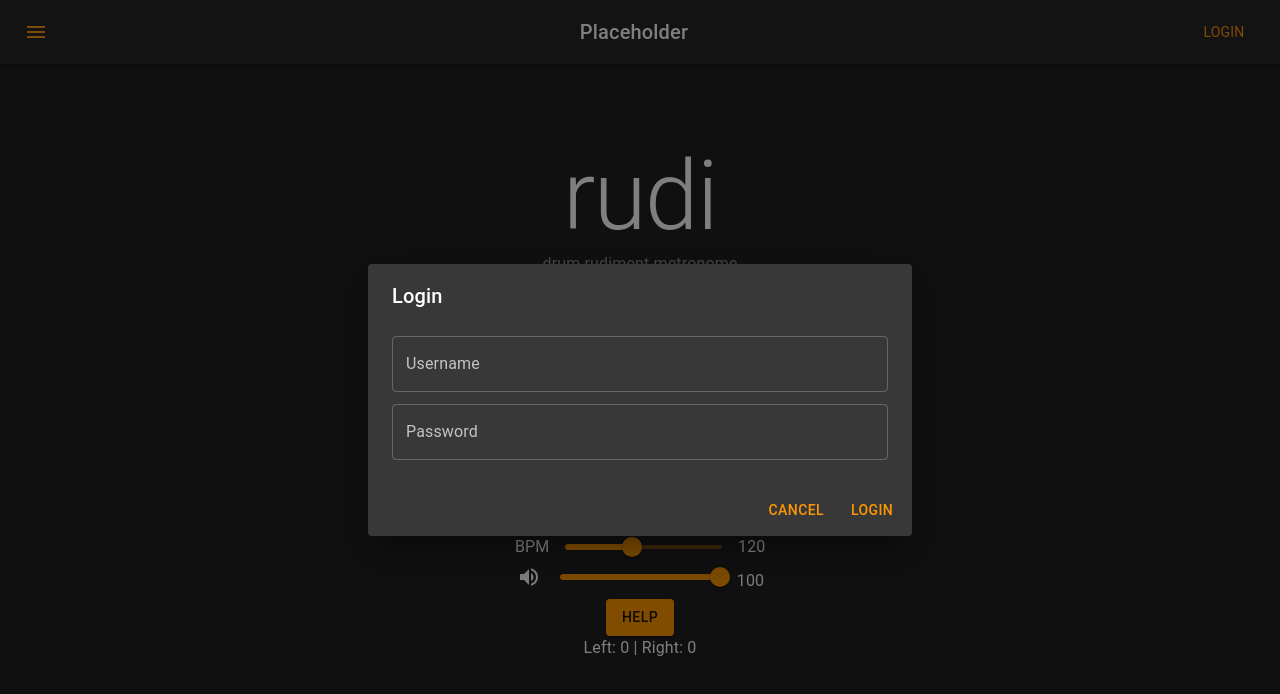
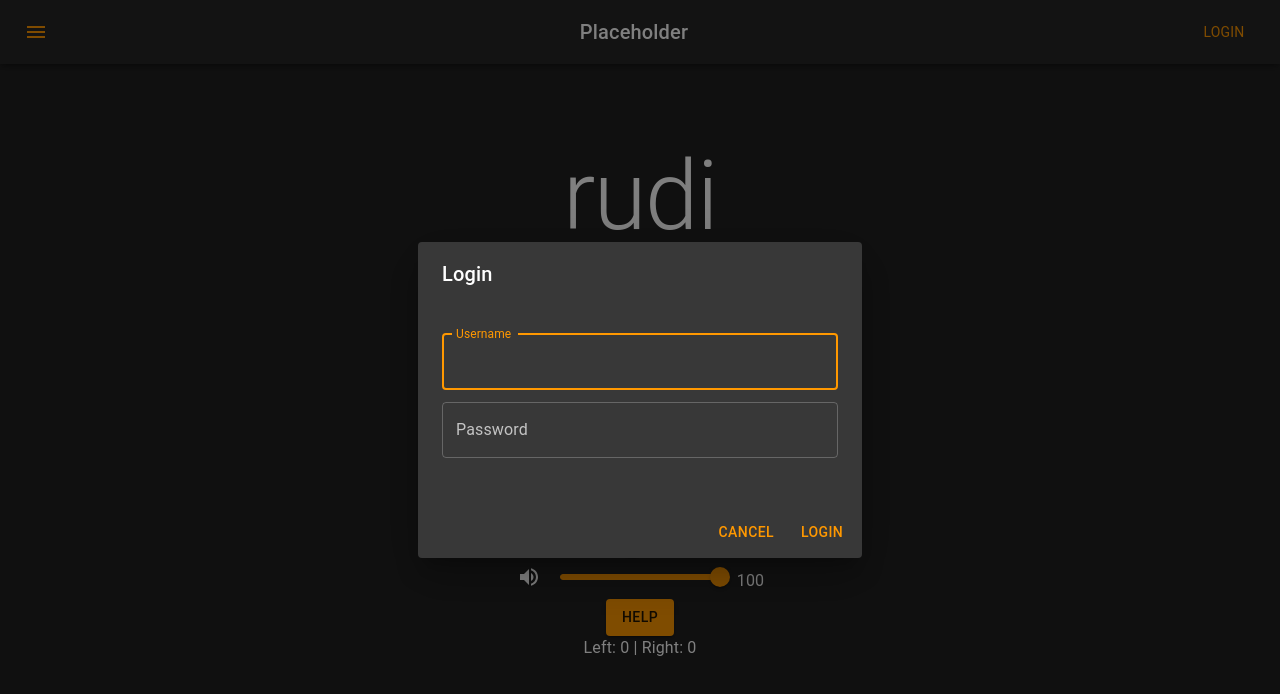
Before and after one commit to tylersernett/rudi-drum, a React (Vite) app: page / in a window 1280 px wide. Both pictures are taken after a click on the button "LOGIN". Shown: the top 694 px of the page. Built offline with nearby package versions, Linux system fonts and the light colour scheme; no server answers.

Commit message:
Add error notification

```diff
--- a/src/components/LoginModal.tsx
+++ b/src/components/LoginModal.tsx
@@ -1,5 +1,5 @@
 import React, { useState } from 'react';
-import { Button, Dialog, DialogActions, DialogContent, DialogTitle, TextField, } from '@mui/material';
+import { Button, Dialog, DialogActions, DialogContent, DialogTitle, FormControl, FormHelperText, TextField, } from '@mui/material';
 import loginService from '../services/login';
 import { useUserContext } from '../context/UserContext';
 interface LoginModalProps {
@@ -11,10 +11,12 @@ const LoginModal: React.FC<LoginModalProps> = ({ open, onClose }) => {
   const { setUserInfo } = useUserContext();
   const [username, setUsername] = useState('');
   const [password, setPassword] = useState('');
+  const [error, setError] = useState('');
 
   const handleClose = () => {
     setUsername('');
     setPassword('');
+    setError('')
     onClose();
   };
 
@@ -28,13 +30,19 @@ const LoginModal: React.FC<LoginModalProps> = ({ open, onClose }) => {
       setUserInfo(user.username, user.token)
       handleClose();
     } catch (error) {
+      setError('Login failed. Please check your credentials.');
       console.log(error)
     }
   }
+  const handleSubmit = (e: React.FormEvent) => {
+    e.preventDefault();
+    handleLogin();
+  };
 
   return (
-    <Dialog open={open} onClose={handleClose}>
+    <Dialog open={open} onClose={handleClose} maxWidth='xs' disableRestoreFocus>
       <DialogTitle>Login</DialogTitle>
+      <form onSubmit={handleSubmit}>
         <DialogContent>
           <TextField
             autoFocus
@@ -53,15 +61,20 @@ const LoginModal: React.FC<LoginModalProps> = ({ open, onClose }) => {
             value={password}
             onChange={(e) => setPassword(e.target.value)}
           />
+          <FormControl fullWidth error={!!error}>
+            {error && <FormHelperText>{error}</FormHelperText>}
+          </FormControl>
+
         </DialogContent>
         <DialogActions>
           <Button onClick={handleClose} color="primary">
             Cancel
           </Button>
-        <Button onClick={handleLogin} color="primary">
+          <Button color="primary" type='submit' >
             Login
           </Button>
         </DialogActions>
+      </form>
     </Dialog>
   );
 };
```
Lines whose indentation alone changed are shown as unchanged.
